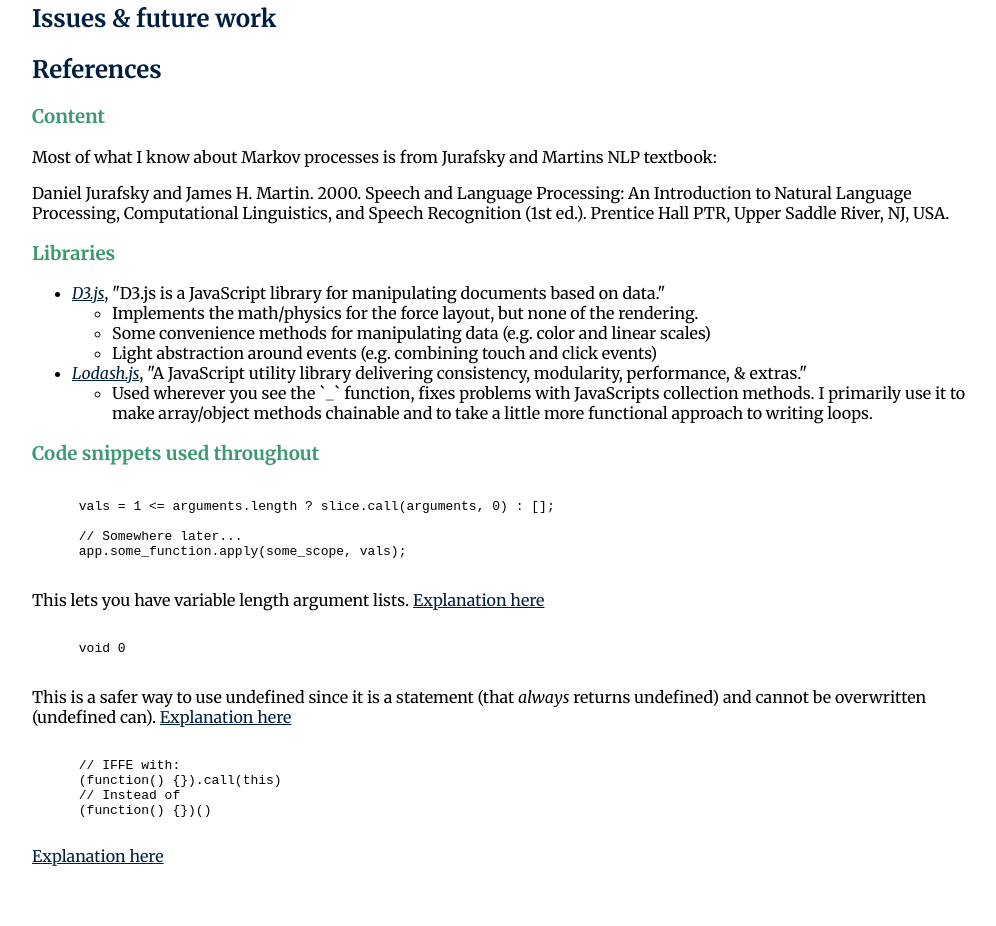
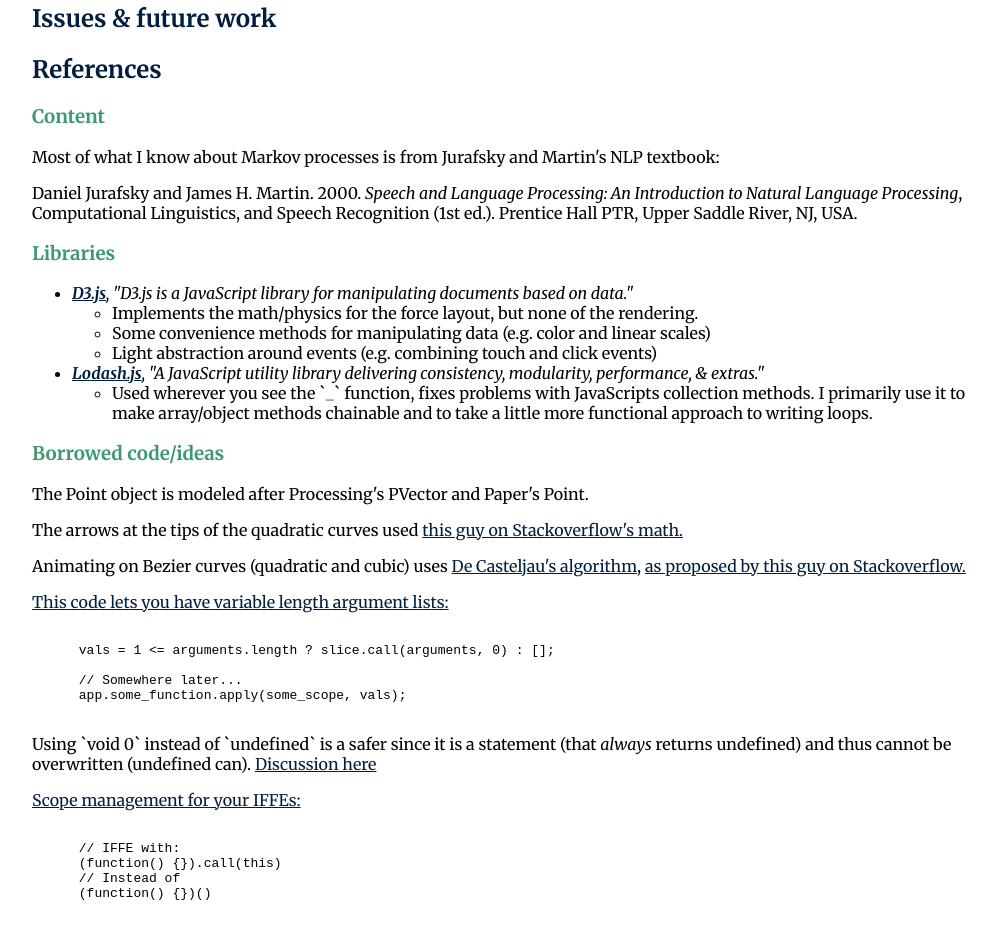
Before and after one commit to dropofwill/hmm-intro, a website: page docs.html in a window 1280 px wide. Shown: the part 350-1276 px from the top of the page, without its empty margins (128-1124 px from the left). Drawn offline with nearby package versions, Linux system fonts and the light colour scheme; some packages are replaced by stand-ins of ours.

Commit message:
Add more references to the docs

```diff
--- a/docs.html
+++ b/docs.html
@@ -31,15 +31,15 @@
 
       <h3>Content</h3>
 
-      <p>Most of what I know about Markov processes is from Jurafsky and Martins NLP textbook:</p>
+      <p>Most of what I know about Markov processes is from Jurafsky and Martin's NLP textbook:</p>
 
-      <p>Daniel Jurafsky and James H. Martin. 2000. Speech and Language Processing: An Introduction to Natural Language Processing, Computational Linguistics, and Speech Recognition (1st ed.). Prentice Hall PTR, Upper Saddle River, NJ, USA.</p>
+      <p>Daniel Jurafsky and James H. Martin. 2000. <em>Speech and Language Processing: An Introduction to Natural Language Processing</em>, Computational Linguistics, and Speech Recognition (1st ed.). Prentice Hall PTR, Upper Saddle River, NJ, USA.</p>
 
       <h3>Libraries</h3>
 
       <ul>
         <li>
-          <em><a href="http://github.com/mbostock/d3">D3.js</a></em>, "D3.js is a JavaScript library for manipulating documents based on data."
+          <em><a href="http://github.com/mbostock/d3"><strong>D3.js</strong></a>, "D3.js is a JavaScript library for manipulating documents based on data."</em>
 
           <ul>
             <li>Implements the math/physics for the force layout, but none of the rendering.</li>
@@ -48,7 +48,7 @@
           </ul>
         </li>
         <li>
-          <em><a href="https://lodash.com/">Lodash.js</a></em>, "A JavaScript utility library delivering consistency, modularity, performance, &amp; extras."
+          <em><a href="https://lodash.com/"><strong>Lodash.js</strong></a>, "A JavaScript utility library delivering consistency, modularity, performance, &amp; extras."</em>
 
           <ul>
             <li>Used wherever you see the `_` function, fixes problems with JavaScripts collection methods. I primarily use it to make array/object methods chainable and to take a little more functional approach to writing loops.</li>
@@ -56,7 +56,16 @@
         </li>
       </ul>
 
-      <h3>Code snippets used throughout</h3>
+      <h3>Borrowed code/ideas</h3>
+
+      <p>The Point object is modeled after Processing's PVector and Paper's Point.</p>
+
+      <p>The arrows at the tips of the quadratic curves used <a href="http://bit.ly/1IIDTDa">this guy on Stackoverflow's math.</a></p>
+
+      <p>Animating on Bezier curves (quadratic and cubic) uses <a href="http://en.wikipedia.org/wiki/De_Casteljau's_algorithm">De Casteljau's algorithm</a>, <a href="http://bit.ly/1GHKvTe">as proposed by this guy on Stackoverflow.</a></p>
+
+
+      <p><a href="http://www.informit.com/articles/article.aspx?p=1834699&amp;seqNum=4">This code lets you have variable length argument lists:</a></p>
 
       <pre><code>
       vals = 1 &lt;= arguments.length ? slice.call(arguments, 0) : [];
@@ -65,13 +74,9 @@
       app.some_function.apply(some_scope, vals);
       </code></pre>
 
-      <p>This lets you have variable length argument lists. <a href="http://www.informit.com/articles/article.aspx?p=1834699&amp;seqNum=4">Explanation here</a></p>
+      <p>Using `void 0` instead of `undefined` is a safer since it is a statement (that <em>always</em> returns undefined) and thus cannot be overwritten (undefined can). <a href="http://stackoverflow.com/questions/7452341/what-does-void-0-mean">Discussion here</a></p>
 
-      <pre><code>
-      void 0
-      </code></pre>
-
-      <p>This is a safer way to use undefined since it is a statement (that <em>always</em> returns undefined) and cannot be overwritten (undefined can). <a href="http://stackoverflow.com/questions/7452341/what-does-void-0-mean">Explanation here</a></p>
+      <p><a href="http://stackoverflow.com/questions/8035822/why-write-callthis-at-the-end-of-an-javascript-anonyms-function">Scope management for your IFFEs:</a></p>
 
       <pre><code>
       // IFFE with:
@@ -80,7 +85,6 @@
       (function() {})()
       </code></pre>
 
-      <a href="http://stackoverflow.com/questions/8035822/why-write-callthis-at-the-end-of-an-javascript-anonyms-function">Explanation here</a>
 
       <pre><code>
       </code></pre>
@@ -217,6 +221,5 @@
     <!-- </div> -->
 
     <script type="text/javascript" src="http://cdn.mathjax.org/mathjax/latest/MathJax.js?config=TeX-AMS-MML_HTMLorMML"> </script>
-    <script src="lib/main.js"></script>
   </body>
 </html>
```
